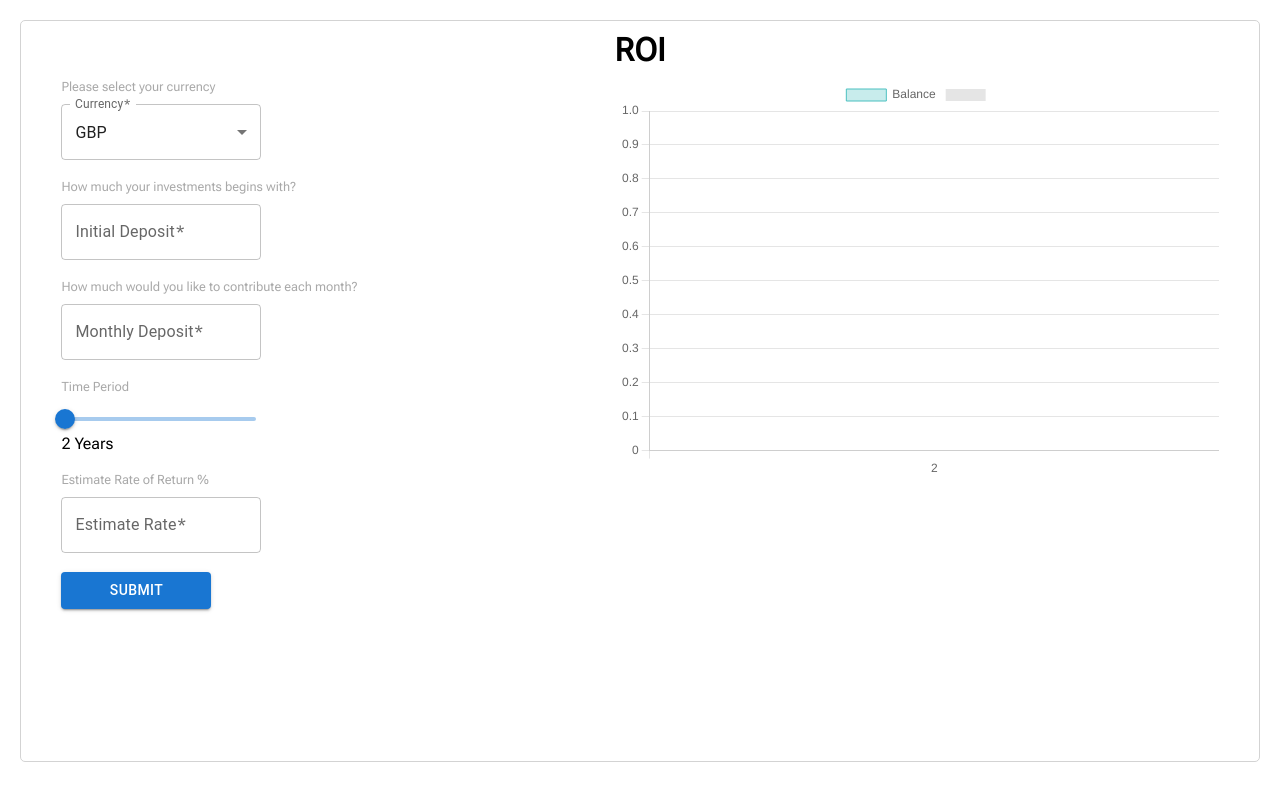
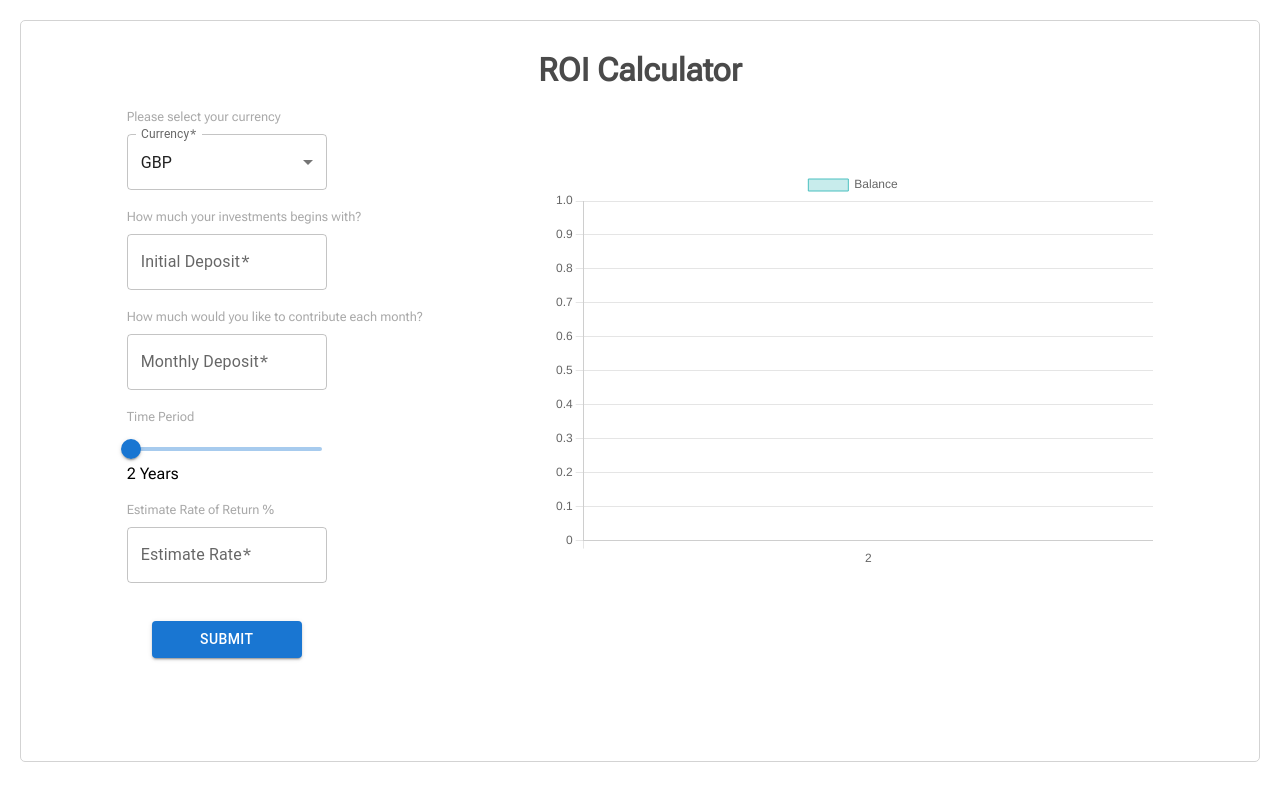
Before and after one commit to mayurchauhan91/ROI-Calculator, a React (Create React App) app: page / in a window 1280 px wide. Built offline with nearby package versions, Linux system fonts and the light colour scheme.

Commit message:
ammendments to CSS

```diff
--- a/src/App.css
+++ b/src/App.css
@@ -9,6 +9,7 @@
 .App {
   flex-direction: column;
   align-items: center;
+  justify-content: center;
   margin: 20px;
   padding: 10px;
   height: 90vh;
@@ -17,13 +18,14 @@
 }
 .main-container {
   flex-direction: row;
-  justify-content: space-between;
+  justify-content: space-around;
   height: 90%;
-  margin-top: 10px;
   width: 95%;
 }
 .header {
   display: block;
+  color:rgb(74, 74, 74);
+  margin: 20px 20px 20px 20px;
 }
 .form-container {
   flex-direction: column;
@@ -34,3 +36,11 @@
   color: darkgray;
   margin-bottom: 10px;
 }
+
+.chart-container {
+  height: fit-content;
+  margin-top: 60px;
+}
+.button {
+  margin: 0 25px;
+}
--- a/src/App.js
+++ b/src/App.js
@@ -41,7 +41,7 @@ function App() {
 
   return (
     <div className="App">
-      <h1 className="header">ROI</h1>
+      <h1 className="header">ROI Calculator</h1>
       <div className="main-container">
         <InputComponent
           registration={{
@@ -60,7 +60,7 @@ function App() {
           rateChange={handleRateChange}
           handleSubmit={handleSubmit}
         />
-        <div>
+        <div className="chart-container">
           <BarChart ageValue={ageValue} results={result} currency={currency} />
         </div>
       </div>
--- a/src/Components/BarChart.js
+++ b/src/Components/BarChart.js
@@ -13,9 +13,6 @@ const BarChart = ({ ageValue, results }) => {
         backgroundColor: ["rgba(75, 192, 192, 0.3)"],
         borderColor: ["rgba(75,192,192,1)"],
         borderWidth: 1,
-      },
-      {
-        label: "",
       },
     ],
   };
--- a/src/Components/Input.js
+++ b/src/Components/Input.js
@@ -100,6 +100,8 @@ const InputComponent = ({
             onChange={rateChange}
           />
           <br />
+          <br />
+          <div className="button">
             <Button
               style={{ width: 150 }}
               variant="contained"
@@ -109,6 +111,7 @@ const InputComponent = ({
               Submit
             </Button>
           </div>
+        </div>
       </FormControl>
     </div>
   );
```
Lines whose indentation alone changed are shown as unchanged.
